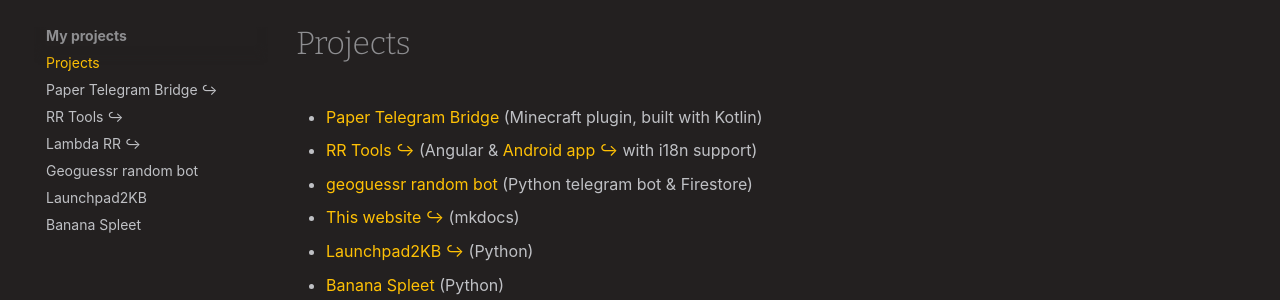
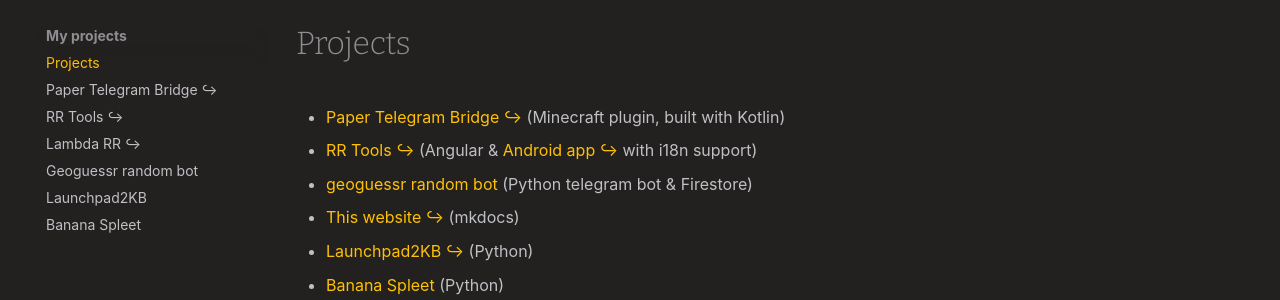
Before and after one commit to pbl0/pablob.eu, an MkDocs documentation site: the page built from docs/code.md, in a window 1280 px wide. Shown: the part 123-423 px from the top of the page. Built offline with MkDocs 1.6.1 and Material for MkDocs 9.7.7, drawn with Linux system fonts in a browser that asks for light colours; some web fonts are replaced.

```diff
--- a/docs/code.md
+++ b/docs/code.md
@@ -8,7 +8,7 @@ author:
     picture: ""
 ---
 
--   [Paper Telegram Bridge](https://modrinth.com/plugin/paper-telegram-bridge) (Minecraft plugin, built with Kotlin)
+-   [Paper Telegram Bridge ↪](https://modrinth.com/plugin/paper-telegram-bridge) (Minecraft plugin, built with Kotlin)
 -   [RR Tools ↪](https://rr-tools.eu) (Angular & [Android app ↪](https://t.me/rr_tools/1514) with i18n support)
 -   [geoguessr random bot](/projects/geoguessr-random-bot/) (Python telegram bot & Firestore)
 -   [This website ↪](https://github.com/pbl0/pablob.eu) (mkdocs)
```
